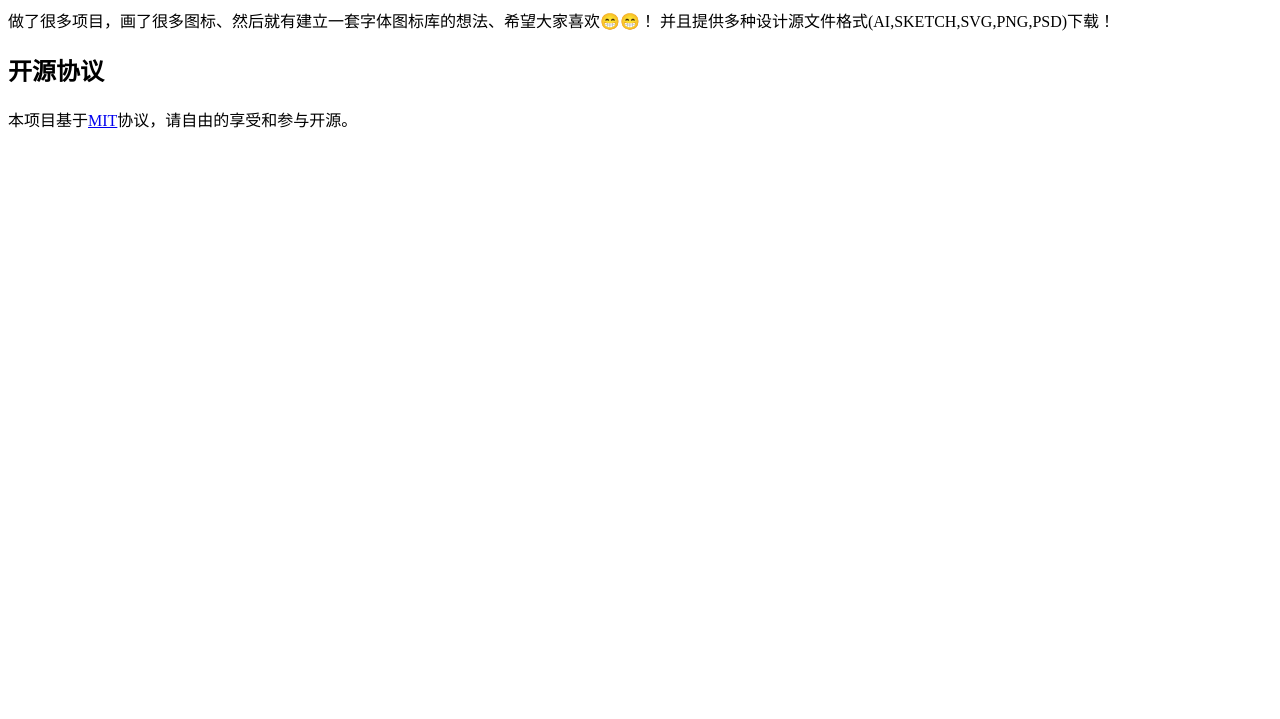
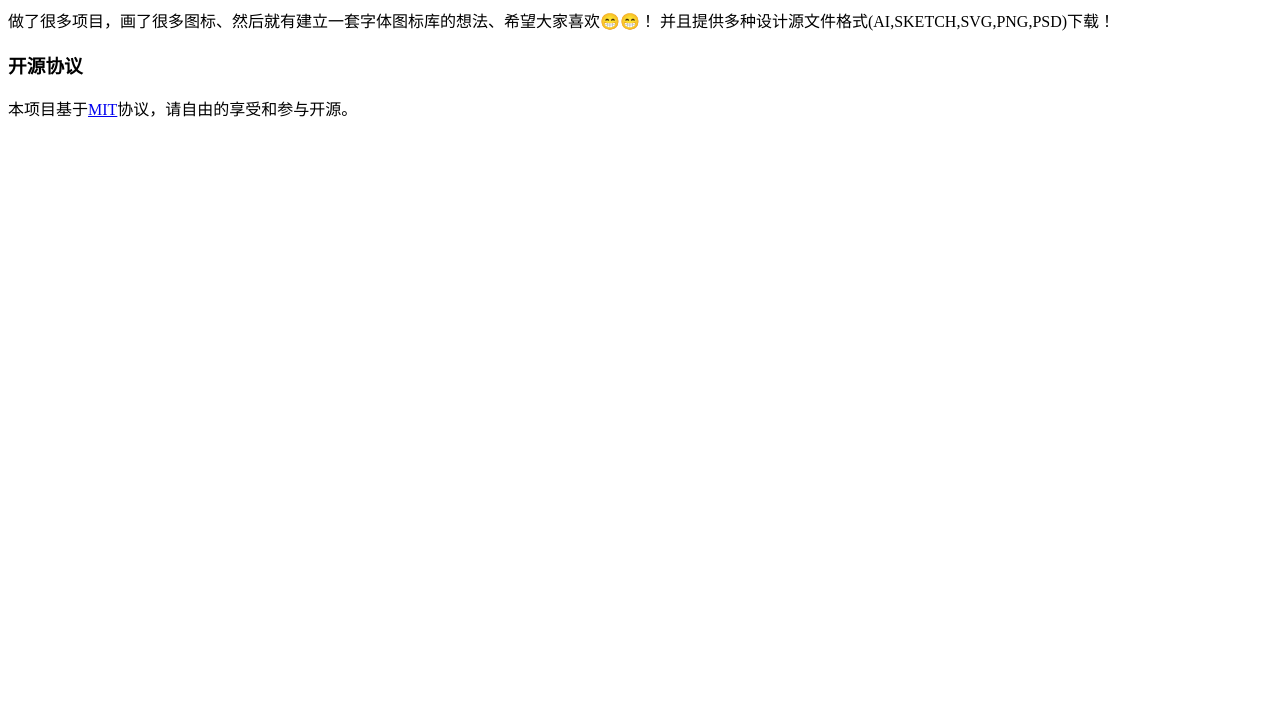
Before and after one commit to woicon/woicon, a plain HTML site: page README.html in a window 1280 px wide. Shown: the part 81-800 px from the top of the page. Drawn offline with Linux system fonts and the light colour scheme.

Commit message:
up readme

```diff
--- a/README.html
+++ b/README.html
@@ -9,7 +9,7 @@
 <p>做了很多项目，画了很多图标、然后就有建立一套字体图标库的想法、希望大家喜欢😁😁！
 并且提供多种设计源文件格式(AI,SKETCH,SVG,PNG,PSD)下载！</p>
 
-<h2 id="开源协议">开源协议</h2>
+<h3 id="开源协议">开源协议</h3>
 
 <p>本项目基于<a href="https://zh.wikipedia.org/wiki/MIT%E8%A8%B1%E5%8F%AF%E8%AD%89">MIT</a>协议，请自由的享受和参与开源。</p>
 
```
Also changed, not shown: 1 other file.
